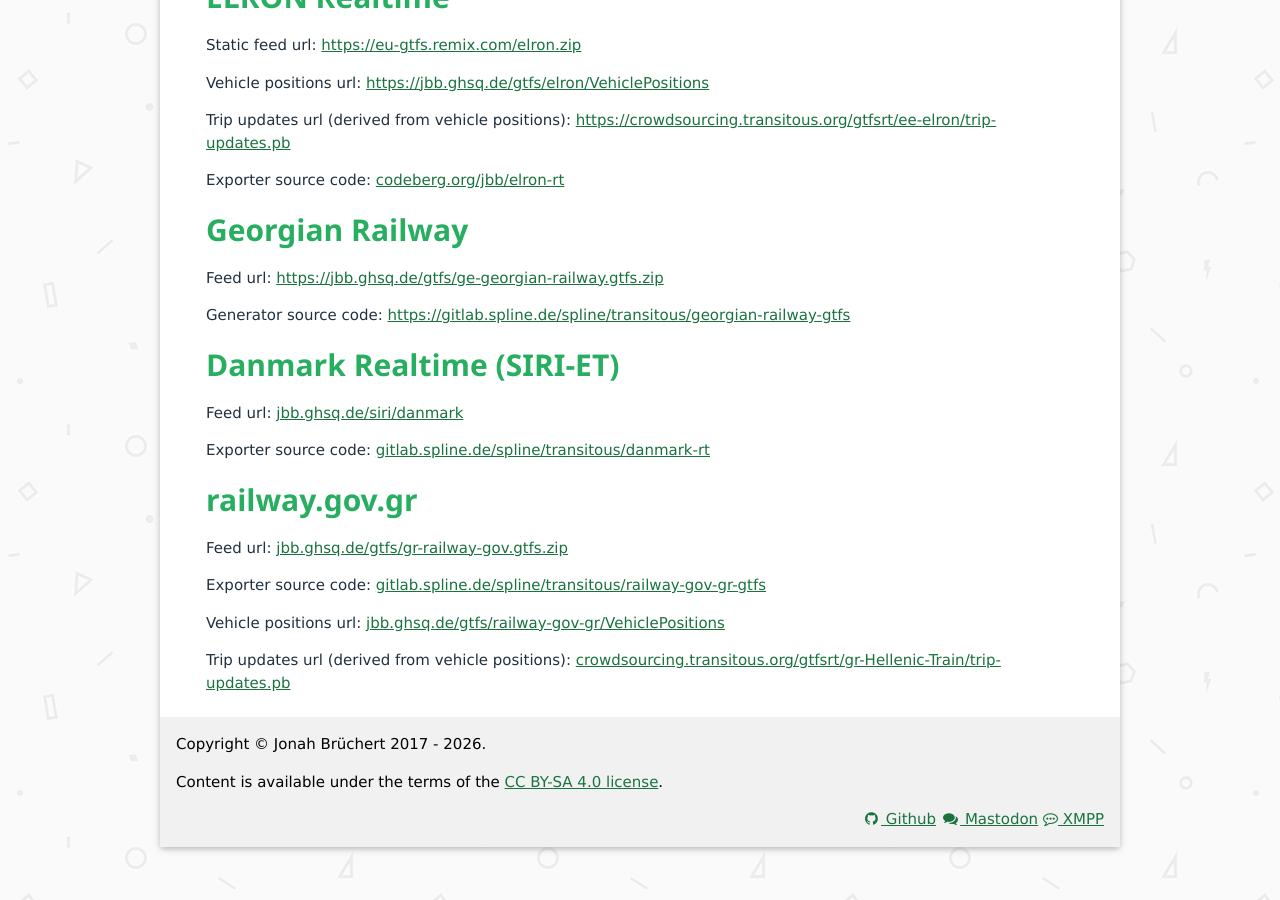
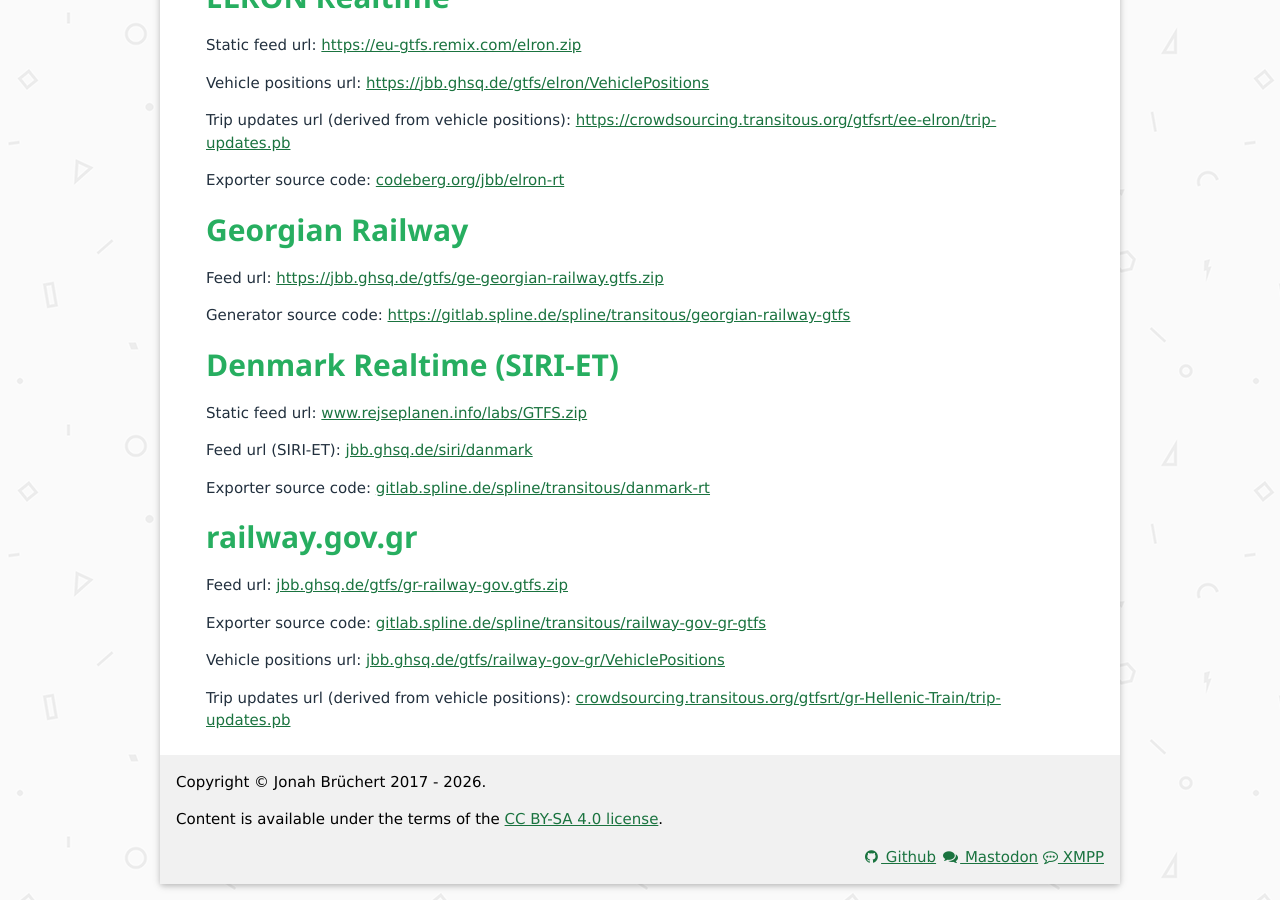
Before and after one commit to jbbgameich/jbbgameich.github.io, a Jekyll site: the page built from gtfs-feeds.md, in a window 1280 px wide and 900 px high, scrolled down 820 px. Built offline with Jekyll 4.4.1, drawn with Linux system fonts in a browser that asks for light colours.

Commit message:
Link so static feed for Denmark

```diff
--- a/gtfs-feeds.md
+++ b/gtfs-feeds.md
@@ -50,9 +50,11 @@
 
 Generator source code: [https://gitlab.spline.de/spline/transitous/georgian-railway-gtfs](https://gitlab.spline.de/spline/transitous/georgian-railway-gtfs)
 
-## Danmark Realtime (SIRI-ET)
+## Denmark Realtime (SIRI-ET)
 
-Feed url: [jbb.ghsq.de/siri/danmark](https://jbb.ghsq.de/siri/danmark)
+Static feed url: [www.rejseplanen.info/labs/GTFS.zip](https://www.rejseplanen.info/labs/GTFS.zip)
+
+Feed url (SIRI-ET): [jbb.ghsq.de/siri/danmark](https://jbb.ghsq.de/siri/danmark)
 
 Exporter source code: [gitlab.spline.de/spline/transitous/danmark-rt](https://gitlab.spline.de/spline/transitous/danmark-rt)
 
```
